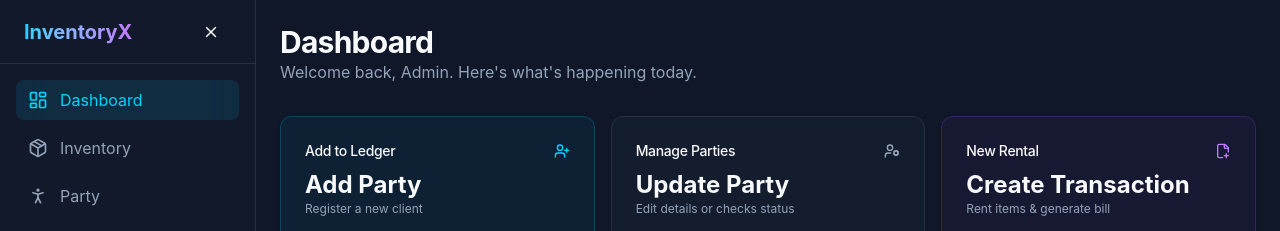
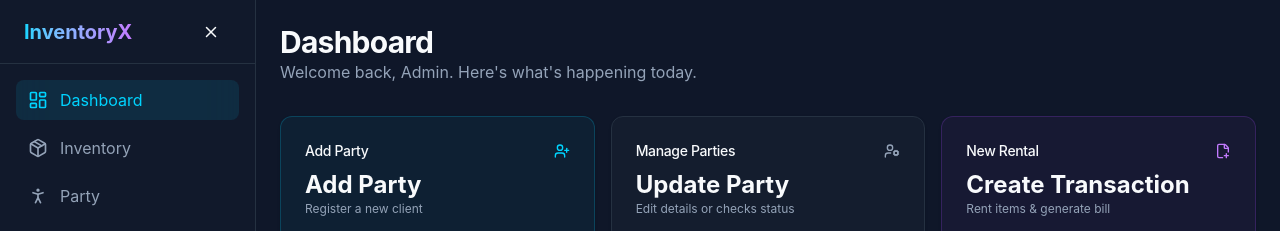
Before and after one commit to shivamkamal3379/Inventory-X, a React (Vite) app: page /dashboard in a window 1280 px wide. Shown: the top 231 px of the page. Built offline with nearby package versions, Linux system fonts and the light colour scheme; sample sign-in values are in the browser's storage.

Commit message:
DB Schema , Dashboard Home + Project Onboarding Created

```diff
--- a/src/pages/DashboardHome.jsx
+++ b/src/pages/DashboardHome.jsx
@@ -34,10 +34,10 @@ export default function DashboardHome() {
         animate="show"
         className="grid gap-4 md:grid-cols-3"
       >
-        <motion.div variants={item} className="cursor-pointer" onClick={() => navigate('/dashboard/ledger')}>
+        <motion.div variants={item} className="cursor-pointer" onClick={() => navigate('/dashboard/party')}>
             <Card className="hover:bg-accent/50 transition-colors border-primary/20 bg-primary/5">
                 <CardHeader className="flex flex-row items-center justify-between space-y-0 pb-2">
-                    <CardTitle className="text-sm font-medium">Add to Ledger</CardTitle>
+                    <CardTitle className="text-sm font-medium">Add Party</CardTitle>
                     <UserPlus className="h-4 w-4 text-primary" />
                 </CardHeader>
                 <CardContent>
@@ -47,7 +47,7 @@ export default function DashboardHome() {
             </Card>
         </motion.div>
 
-        <motion.div variants={item} className="cursor-pointer" onClick={() => navigate('/dashboard/ledger')}>
+        <motion.div variants={item} className="cursor-pointer" onClick={() => navigate('/dashboard/party')}>
             <Card className="hover:bg-accent/50 transition-colors">
                 <CardHeader className="flex flex-row items-center justify-between space-y-0 pb-2">
                     <CardTitle className="text-sm font-medium">Manage Parties</CardTitle>
```
Also changed, not shown: 2 other files (tests, documents, lock files or other folders).
